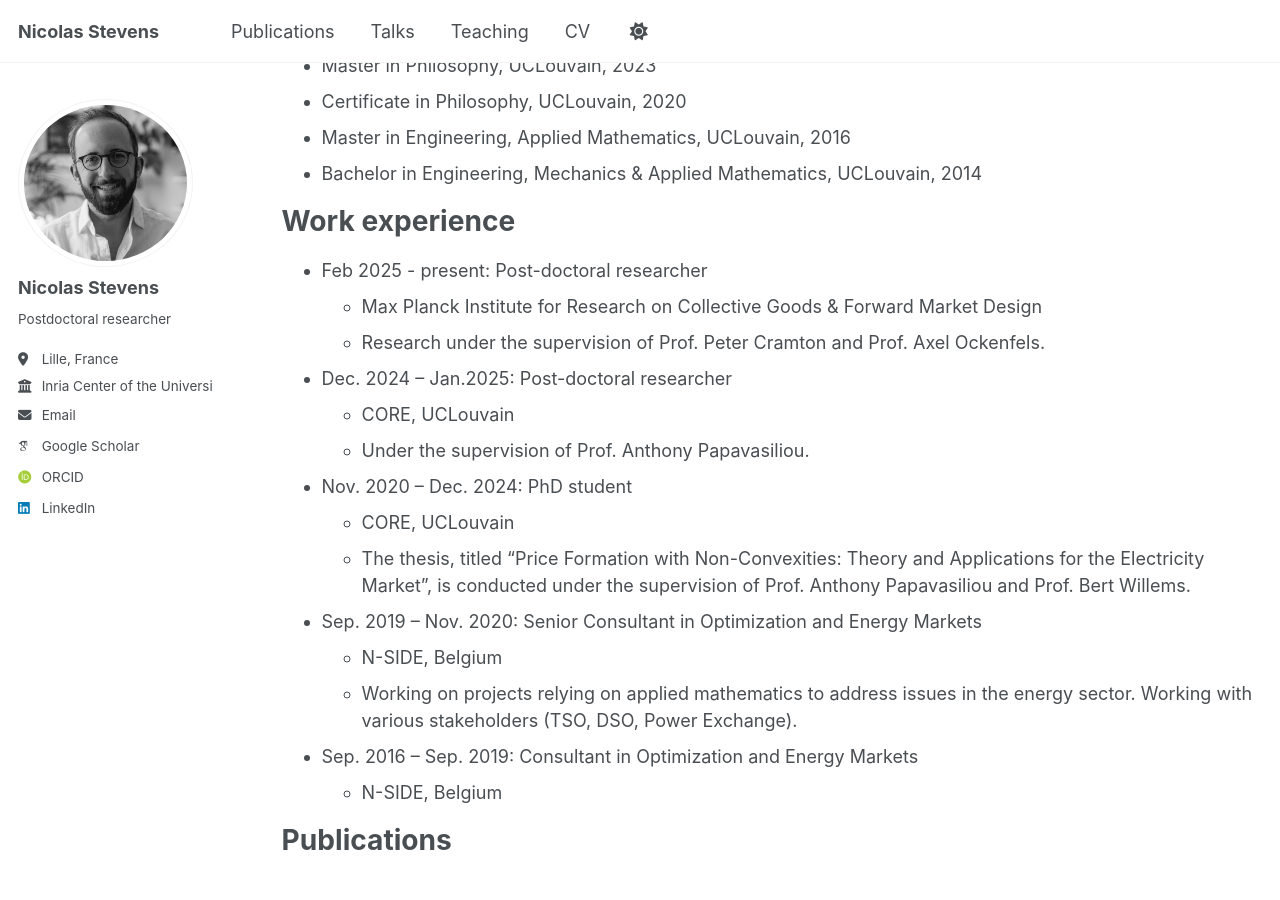
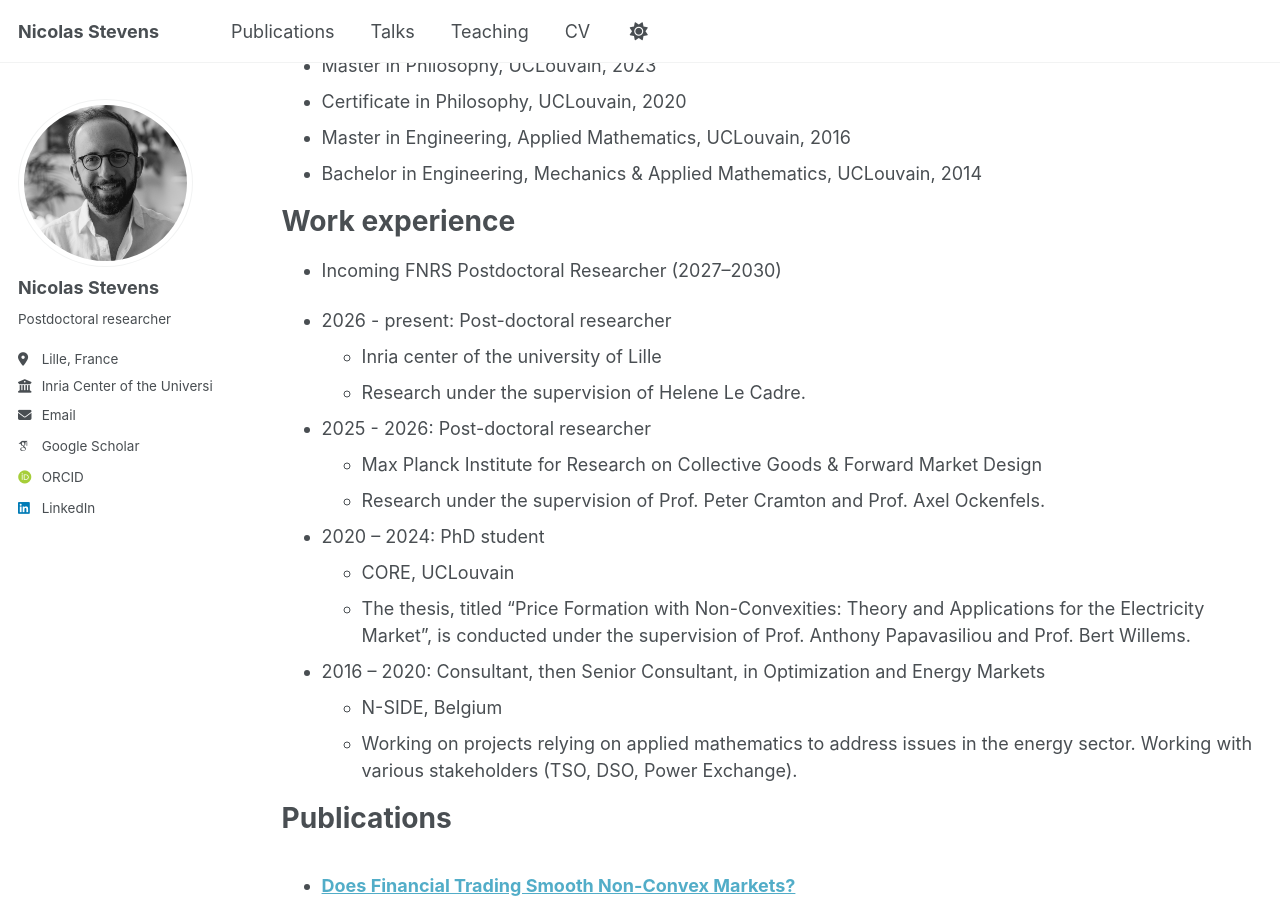
Before and after one commit to NicolasStevens/NicolasStevens.github.io, a Jekyll site: the page built from _pages/cv.md, in a window 1280 px wide and 900 px high, scrolled down 231 px. Built offline with Jekyll 4.4.1, drawn with Linux system fonts in a browser that asks for light colours; some web fonts are replaced; a script that is not in the unit is left out.

Commit message:
Update cv.md

```diff
--- a/_pages/cv.md
+++ b/_pages/cv.md
@@ -21,25 +21,25 @@ Education
 
 Work experience
 ======
-* Feb 2025 - present: Post-doctoral researcher
+* Incoming FNRS Postdoctoral Researcher (2027–2030)
+
+* 2026 - present: Post-doctoral researcher
+  * Inria center of the university of Lille
+  * Research under the supervision of Helene Le Cadre.
+
+* 2025 - 2026: Post-doctoral researcher
   * Max Planck Institute for Research on Collective Goods & Forward
 Market Design
   * Research under the supervision of Prof. Peter Cramton and Prof. Axel Ockenfels.
 
-* Dec. 2024 – Jan.2025: Post-doctoral researcher
-  * CORE, UCLouvain
-  * Under the supervision of Prof. Anthony Papavasiliou.
-
-* Nov. 2020 – Dec. 2024: PhD student
+* 2020 – 2024: PhD student
   * CORE, UCLouvain
   * The thesis, titled “Price Formation with Non-Convexities: Theory and Applications for the Electricity Market”, is conducted under the supervision of Prof. Anthony Papavasiliou and Prof. Bert Willems.
 
-* Sep. 2019 – Nov. 2020: Senior Consultant in Optimization and Energy Markets
+* 2016 – 2020: Consultant, then Senior Consultant, in Optimization and Energy Markets
   * N-SIDE, Belgium
   * Working on projects relying on applied mathematics to address issues in the energy sector. Working with various stakeholders (TSO, DSO, Power Exchange).
 
-* Sep. 2016 – Sep. 2019: Consultant in Optimization and Energy Markets
-  * N-SIDE, Belgium
 
 Publications
 ======
```
